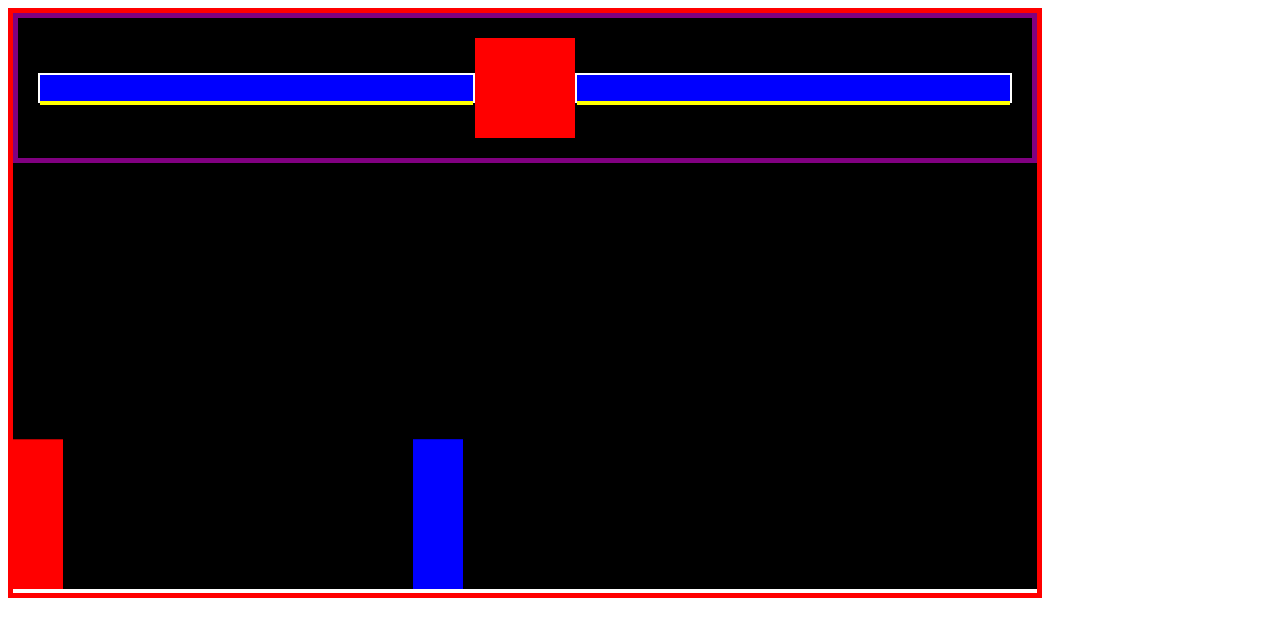
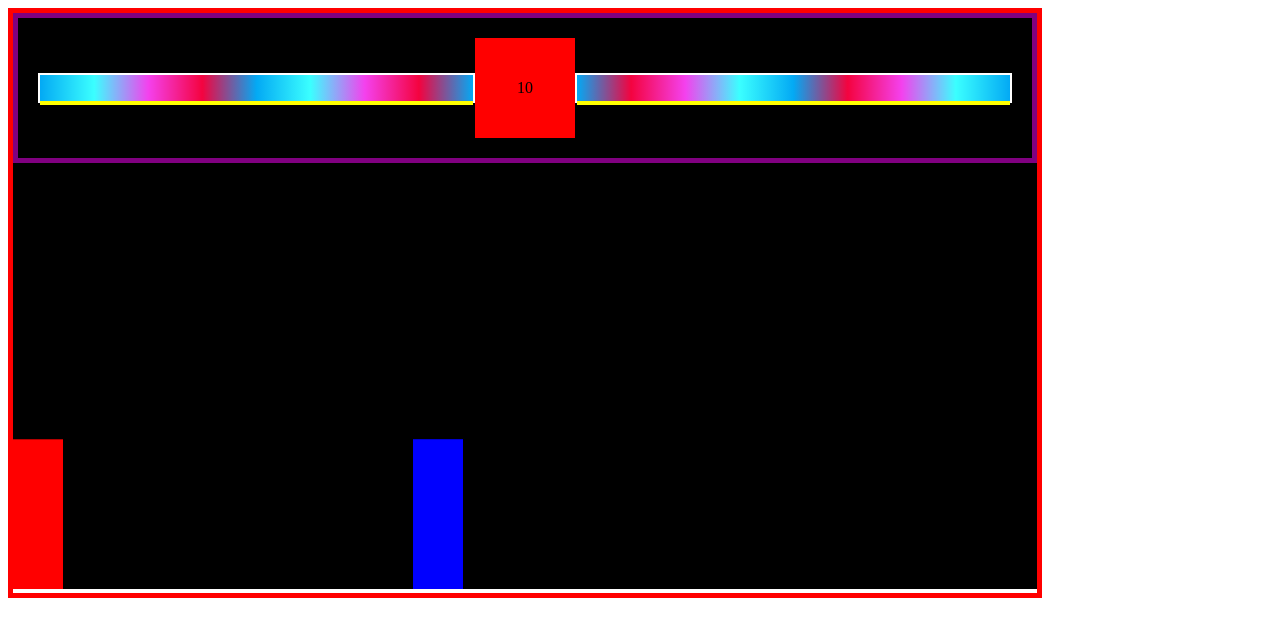
Before and after one commit to NateNotermann/Javascript-Fighting-Game-2.0, a plain HTML site: page index.html in a window 1280 px wide. Drawn offline with Linux system fonts and the light colour scheme.

Commit message:
added moving gradient health bars!!

```diff
--- /dev/null
+++ b/index.css
@@ -0,0 +1,30 @@
+.player1 {
+    background: linear-gradient(90deg,#f4033f, #03a9f4, #3bffff, #f441ee, #f4033f);
+    background-size: 50%;
+    animation-direction: alternate-reverse;
+	animation: p1HealthGradient 4s linear infinite;
+
+}
+.player2 {
+    background: linear-gradient(90deg, #f4033f, #f441ee, #3bffff, #03a9f4, #f4033f);
+    background-size: 50%;
+    animation: p2HealthGradient 4s linear infinite;
+}
+
+@keyframes p1HealthGradient {
+    0% {
+        background-position: 100%, 0;
+    }
+    100% {
+        background-position: 0%, 0;
+    }
+}
+
+@keyframes p2HealthGradient {
+    0% {
+        background-position: 0%, 0;
+    }
+    100% {
+        background-position: 100%, 0;
+    }
+}
--- a/index.html
+++ b/index.html
@@ -10,7 +10,7 @@
         <title>title</title>
         <meta name="description" content="This is a sample description of my webpage.">
         <meta name="viewport" content="width=device-width, initial-scale=1">
-        <!-- <link rel="stylesheet" href=""> -->
+        <link rel="stylesheet" href="index.css">
         <style>
             * {
                 box-sizing: border-box;
@@ -36,7 +36,7 @@
                 <!-- Player1 Health -->
                 <div style="position: relative; display: flex; justify-content: flex-end; height: 30px; width: 100%; border-style: solid; border-width: 2px; border-color: white;" >
                     <div style="background-color: yellow; height: 30px; width: 100%;"></div>
-                    <div id="player1Health"
+                    <div id="player1Health" class="player1"
                     style="position: absolute; background-color: blue; top: 0; bottom: 0; right: 0;
                     width: 100%; "></div>
                 </div>
@@ -46,12 +46,17 @@
                 height: 100px;
                 width: 100px;
                 flex-shrink: 0;
-                "></div>
+                display: flex;
+                align-items: center;
+                justify-content: center;
+                ">
+                10
+                </div>
 
                 <!-- Player2 Health -->
                 <div style="position: relative; height: 30px; width: 100%; border-style: solid; border-width: 2px; border-color: white;" >
                     <div style="background-color: yellow; height: 30px;"></div>
-                    <div id="player2Health" style="position: absolute; background-color: blue; top: 0; bottom: 0; right: 0; left: 0; "></div>
+                    <div id="player2Health" class="player2" style="position: absolute; background-color: blue; top: 0; bottom: 0; right: 0; left: 0; "></div>
                 </div>
 
 
```
